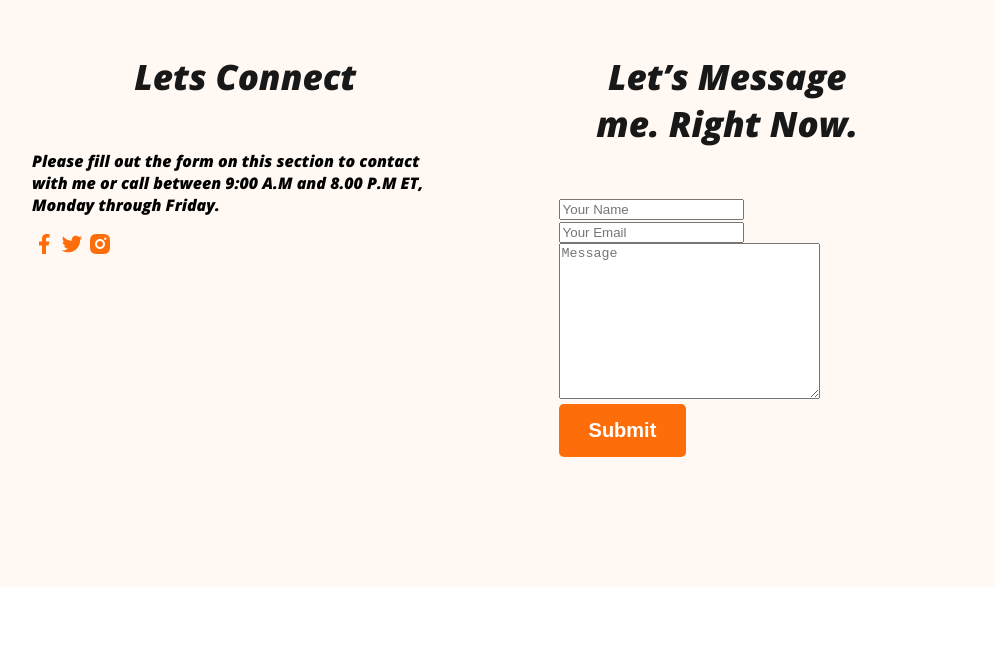
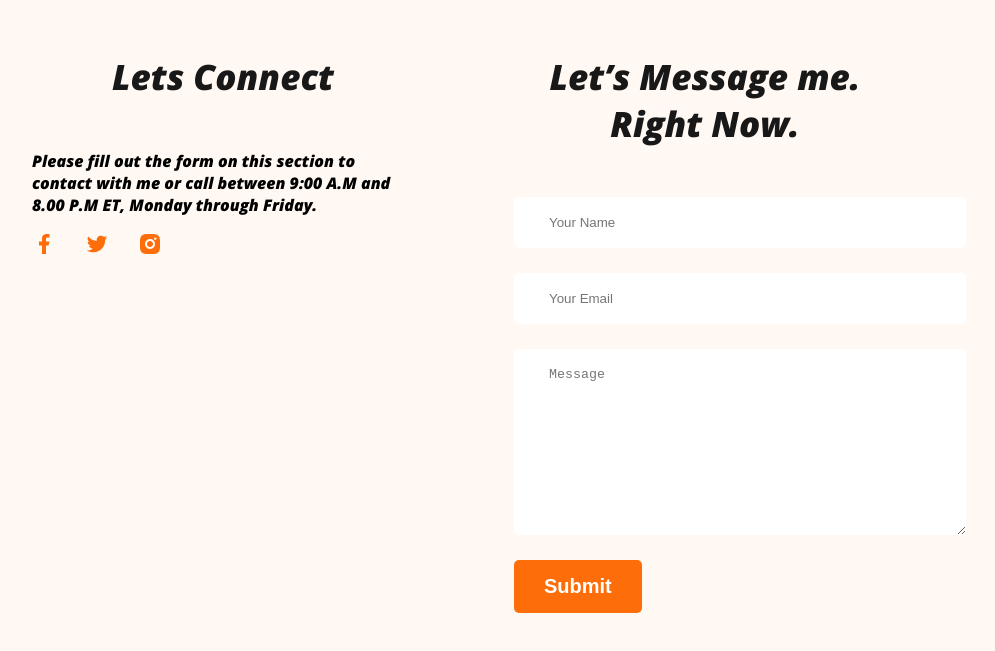
Before and after one commit to ShofiurRahmanRabby/portfolio-website, a plain HTML site: page index.html in a window 1280 px wide. Shown: the part 3512-4163 px from the top of the page, without its empty margins (176-1171 px from the left). Before the commit the page ends 4107 px from the top, so only its background shows below. Drawn offline with nearby package versions, Linux system fonts and the light colour scheme.

Commit message:
finish footer

```diff
--- a/style.css
+++ b/style.css
@@ -177,3 +177,21 @@ footer{
     margin-top: 100px;
     padding: 130px 200px;
 }
+.footer-column {
+    width: 50%;
+}
+.social-links a{
+    margin-right: 25px;
+}
+
+.contact input[type="text"], .contact input[type="email"],
+textarea {
+    display: block;
+    margin-bottom: 25px;
+    padding: 18px 35px;
+    color: #757575;
+    border-radius: 5px;
+    background: #FFF;
+    border: 0;
+    width: 100%;
+}
```
